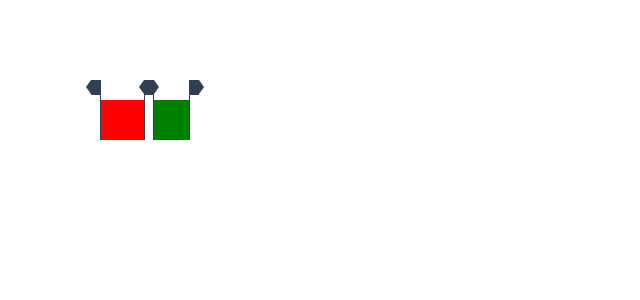
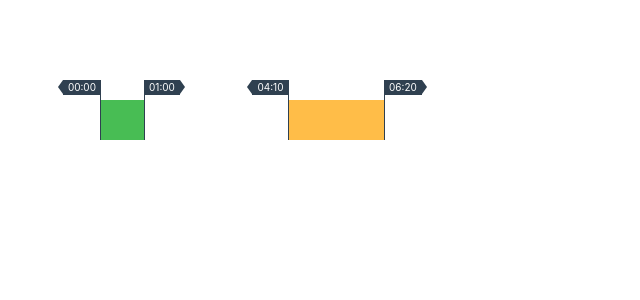
Before and after one commit to linoleum-js/interval-new, a React (Create React App) app: page / in a window 1280 px wide. Shown: the top 300 px of the page, without its empty margins (0-640 px from the left). Built offline with nearby package versions, Linux system fonts and the light colour scheme.

Commit message:
add resizer value

```diff
--- a/src/App.tsx
+++ b/src/App.tsx
@@ -9,8 +9,8 @@ const list = [{
   type: 1,
   id: '1'
 }, {
-  start: 70 * 60 * 1000,
-  end: 120 * 60 * 1000,
+  start: 250 * 60 * 1000,
+  end: 380 * 60 * 1000,
   type: 2,
   id: '2'
 }];
--- a/src/components/IntervalGrid/IntervalGrid.tsx
+++ b/src/components/IntervalGrid/IntervalGrid.tsx
@@ -15,11 +15,11 @@ export interface IGridDimensions {
   stepSizeInPixels: number;
 }
 
-export interface IIntervalGridProps {
+export interface IGridProps {
   list: Array<IIntervalItemData>;
 }
 
-const IntervalGrid = (props: IIntervalGridProps) => {
+const IntervalGrid = (props: IGridProps) => {
   const { list } = props;
   const wrapperElement = useRef<HTMLDivElement>(null);
 
--- a/src/components/IntervalItem/IntervalItem.tsx
+++ b/src/components/IntervalItem/IntervalItem.tsx
@@ -5,22 +5,31 @@ import css from './IntervalItem.module.css';
 import { IGridDimensions } from '../IntervalGrid/IntervalGrid';
 import IntervalItemHandle, { Direction } from '../IntervalItemHandle/IntervalItemHandle';
 
+export enum ActivityType {
+  Empty,
+  Work,
+  Lunch,
+  Break
+}
+
 export interface IIntervalItemData {
   start: number;
   end: number;
-  type: number;
+  type: ActivityType;
   id: string;
 }
-
-const colors: any = {
-  1: 'red',
-  2: 'green'
-};
 
 export interface IIntervalItemProps {
   data: IIntervalItemData;
   gridDimensions: IGridDimensions;
 }
+
+export const activityColor = {
+  [ActivityType.Empty]: 'transparent',
+  [ActivityType.Work]: 'rgb(72, 189, 84)',
+  [ActivityType.Lunch]: 'rgb(255, 189, 72)',
+  [ActivityType.Break]: 'rgb(255, 189, 72)',
+};
 
 const IntervalItem = (props: IIntervalItemProps) => {
   const { data, gridDimensions } = props;
@@ -34,7 +43,7 @@ const IntervalItem = (props: IIntervalItemProps) => {
   const style: CSSProperties = {
     left: toPixels(start),
     width: toPixels(end - start),
-    backgroundColor: colors[type],
+    backgroundColor: activityColor[type],
   };
 
   console.log('style', style);
@@ -45,9 +54,11 @@ const IntervalItem = (props: IIntervalItemProps) => {
   >
     <IntervalItemHandle
       direction={Direction.Left}
+      value={start}
     />
     <IntervalItemHandle
       direction={Direction.Right}
+      value={end}
     />
   </div>;
 };
--- a/src/components/IntervalItemHandle/IntervalItemHandle.tsx
+++ b/src/components/IntervalItemHandle/IntervalItemHandle.tsx
@@ -9,14 +9,27 @@ export enum Direction {
 
 export interface IIntervalItemHandleProps {
   direction: Direction;
+  value: number;
 }
 
 const IntervalItemHandle = (props: IIntervalItemHandleProps) => {
-  const { direction } = props;
+  const { direction, value } = props;
   const getDirectionClassName = (): string => {
     return direction === Direction.Left ?
       css.IntervalItemHandleLeft :
       css.IntervalItemHandleRight;
+  };
+
+  const pad2 = (value: string) => {
+    return value.length === 2 ? value : `0${value}`;
+  };
+
+  const formatTime = (timeMs: number): string => {
+    const msInMinute = 60 * 1000;
+    const totalMinutes = timeMs / msInMinute;
+    const hours = String(Math.floor(totalMinutes / 60));
+    const minutes = String(Math.floor(totalMinutes % 60));
+    return `${pad2(hours)}:${pad2(minutes)}`;
   };
 
   return <div
@@ -24,7 +37,9 @@ const IntervalItemHandle = (props: IIntervalItemHandleProps) => {
   >
     <div
       className={css.IntervalItemHandleBody}
-    ></div>
+    >
+      {formatTime(value)}
+    </div>
   </div>
 };
 
```
Also changed, not shown: 1 other file (tests, documents, lock files or other folders).
